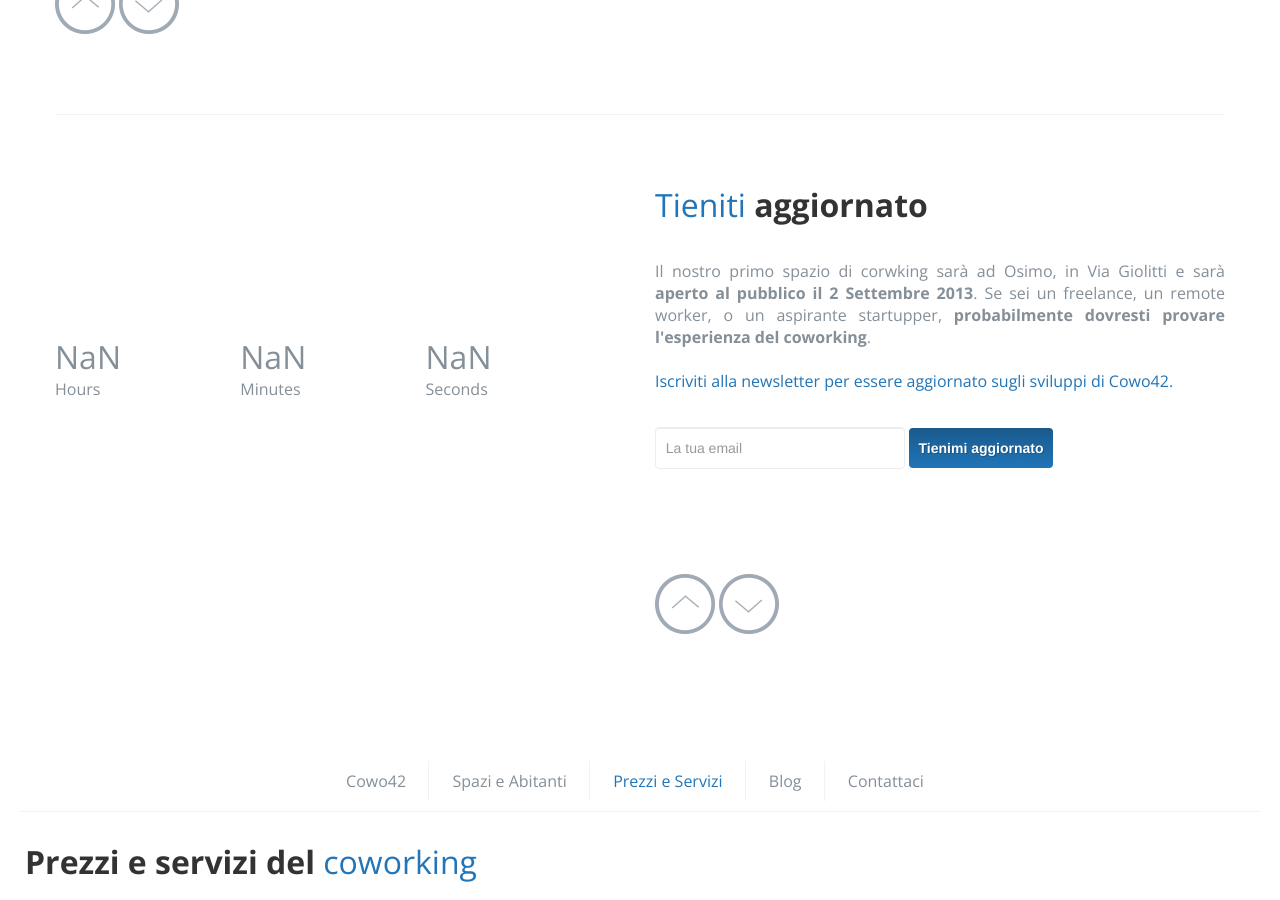
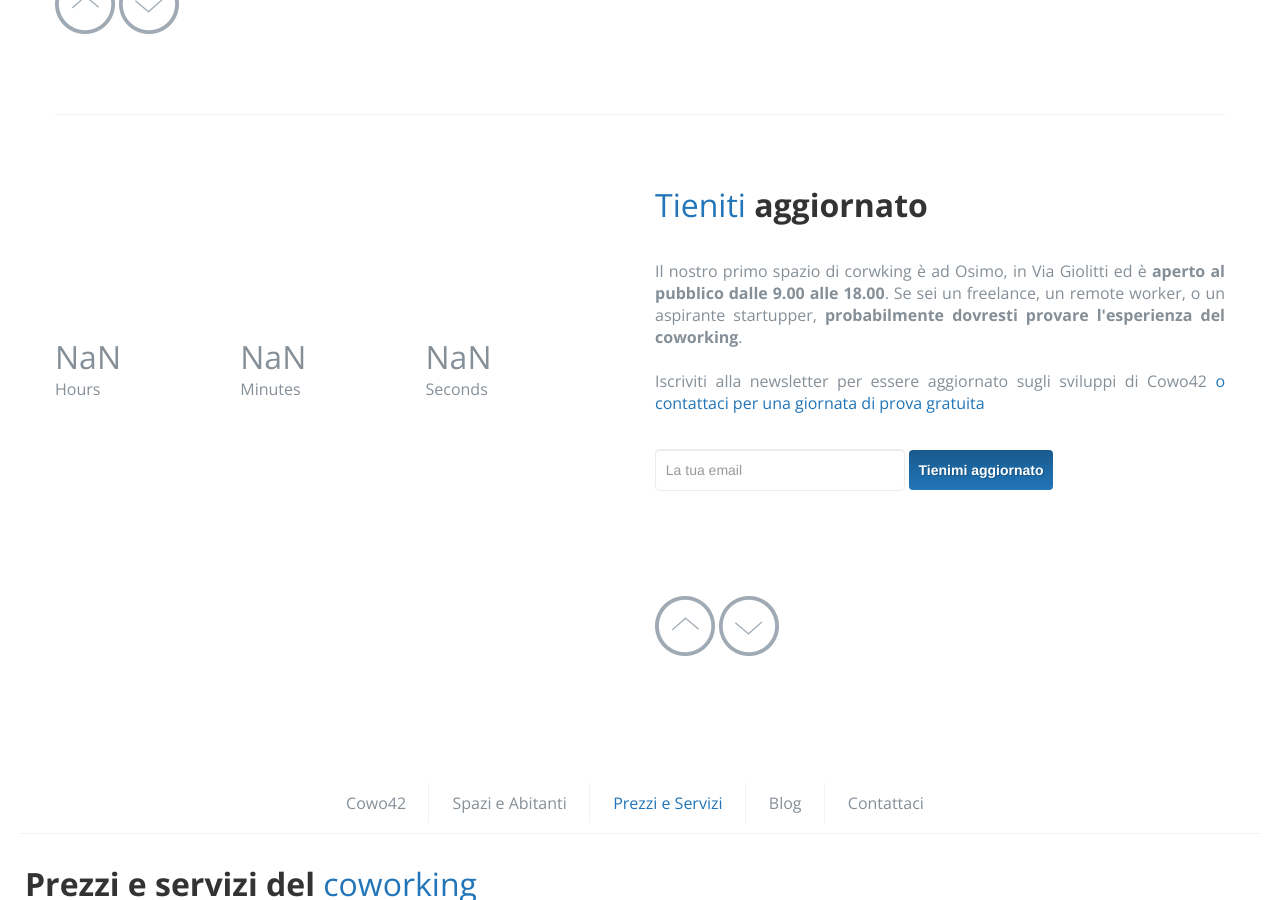
Before and after one commit to Cowo42/cowo42.github.io, a Jekyll site: the page built from index.html, in a window 1280 px wide and 900 px high, scrolled down 4238 px. Built offline with Jekyll 4.4.1, drawn with Linux system fonts in a browser that asks for light colours; comment, search, counter and statistics services are not loaded.

Commit message:
Aggiorna copy al presente

```diff
--- a/index.html
+++ b/index.html
@@ -182,14 +182,14 @@
                 <h2><span>Tieniti</span> aggiornato</h2>
 
                 <p>
-                    Il nostro primo spazio di corwking sarà ad Osimo, in Via Giolitti e sarà
-                    <strong>aperto al pubblico il 2 Settembre 2013</strong>.
+                    Il nostro primo spazio di corwking è ad Osimo, in Via Giolitti ed è
+                    <strong>aperto al pubblico dalle 9.00 alle 18.00</strong>.
                     Se sei un freelance, un remote worker, o un aspirante startupper, <strong>probabilmente dovresti
                     provare
                     l'esperienza del coworking</strong>.
                     <br/>
                     <br/>
-                    <span>Iscriviti alla newsletter per essere aggiornato sugli sviluppi di Cowo42.</span>
+                    Iscriviti alla newsletter per essere aggiornato sugli sviluppi di Cowo42 <span>o <a href="&#109;&#97;&#105;&#108;&#116;&#111;&#58;%69%6E%66%6F%40%63%6F%77%6F%34%32%2E%63%6F%6D">contattaci</a> per una giornata di prova gratuita</span>
                     <br/>
                     {% include mailchimp.html %}
                 </p>
```
